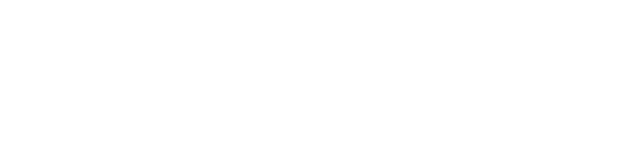
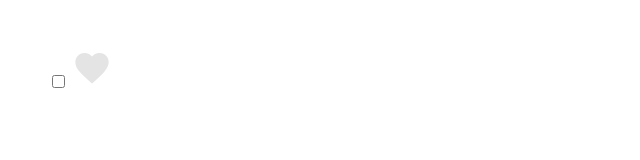
Before and after one commit to oshinoshin/MyHeartAnimation, a plain HTML site: page index.html in a window 1280 px wide. Shown: the full height of the page, 0-640 px from the left. Drawn offline with Linux system fonts and the light colour scheme.

Commit message:
index,cssの作成

```diff
--- a/css/styles.css
+++ b/css/styles.css
@@ -0,0 +1,13 @@
+body {
+  padding: 40px;
+}
+
+.heart {
+  font-size: 40px;
+  color: #e4e4e4;
+  user-select: none;
+}
+
+.like [type="checkbox"]:checked ~ .heart {
+  color: red;
+}
--- a/index.html
+++ b/index.html
@@ -3,9 +3,15 @@
 <head>
   <meta charset="utf-8">
   <title>Heart Animation</title>
+  <link href="https://fonts.googleapis.com/icon?family=Material+Icons"
+    rel="stylesheet">
   <link rel="stylesheet" href="css/styles.css">
 </head>
 <body>
+  <label class="like">
+    <input type="checkbox">
+    <span class="material-icons heart">favorite</span>
+  </label>
 
 </body>
 </html>
```
